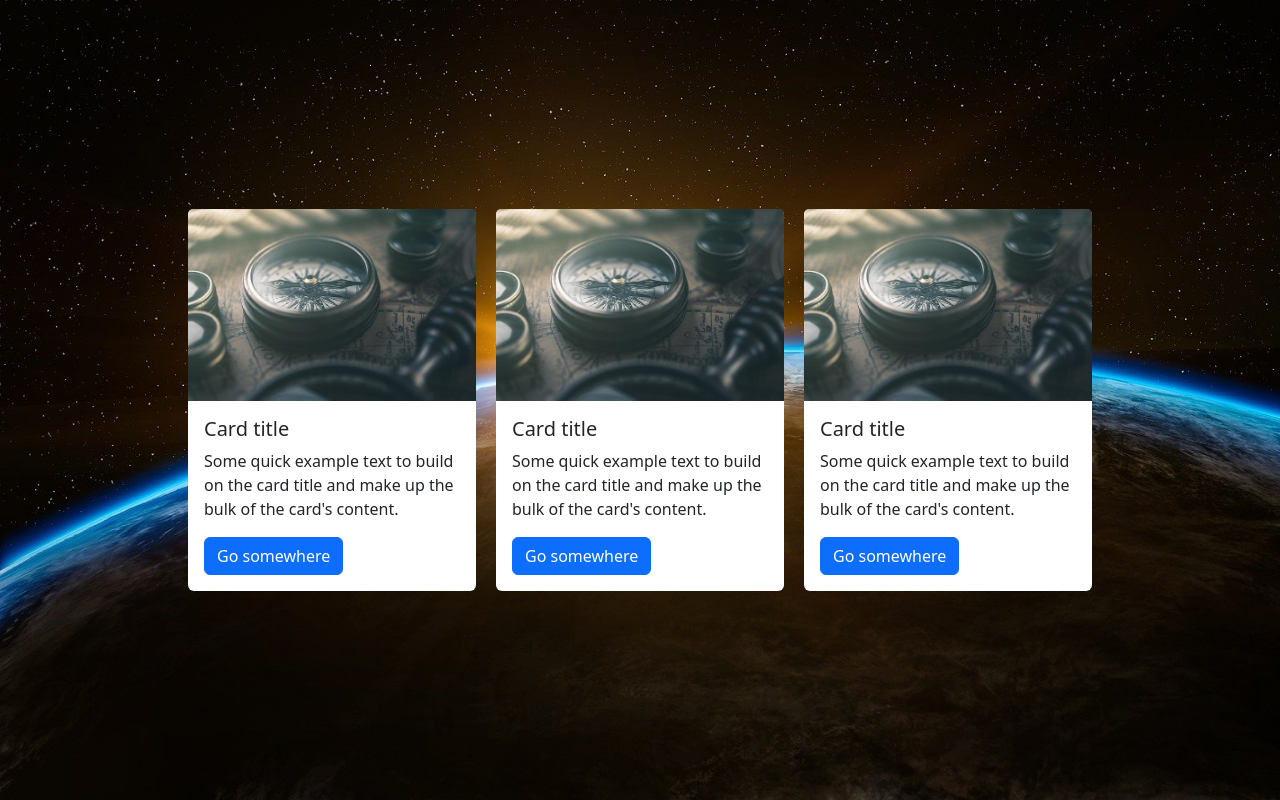
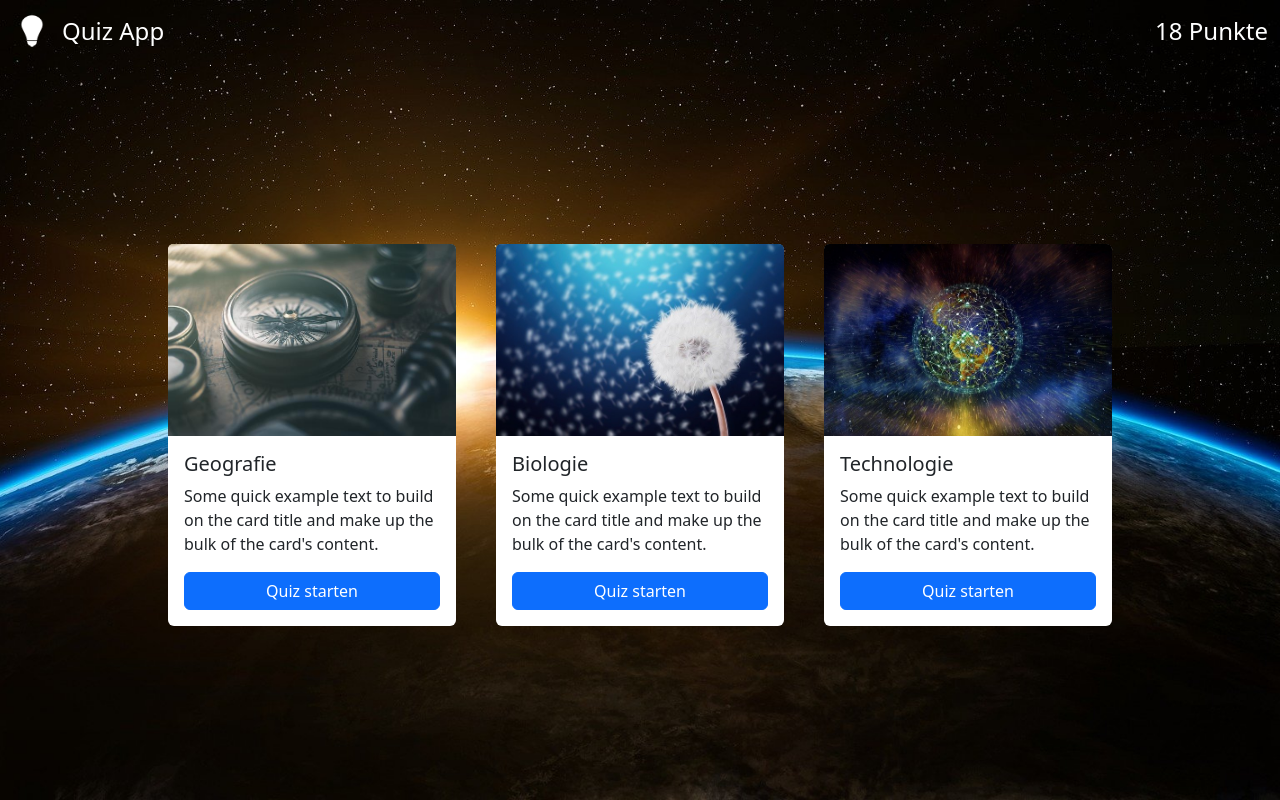
Before and after one commit to mikemeyer186/quiz-app, a website: page index.html in a window 1280 px wide. Drawn offline with nearby package versions, Linux system fonts and the light colour scheme.

Commit message:
card styles

```diff
--- a/index.html
+++ b/index.html
@@ -15,42 +15,57 @@
 </head>
 
 <body>
+    <nav class="navbar fixed-top">
+        <div class="container-fluid">
+            <a class="navbar-brand" href="#">
+                <img src="./img/logo.png" alt="Logo" width="40" height="34" class="d-inline-block align-text-top">
+                <span class="title">Quiz App</span>
+            </a>
+            <div class="points title">18 Punkte</div>
+        </div>
+    </nav>
+
     <div class="page-wrapper">
+
+        <div class="cards-wrapper">
 
             <div class="card no-border" style="width: 18rem;">
                 <img src="./img/compass.jpg" class="card-img-top" alt="Geografie-Quiz">
                 <div class="card-body">
-                <h5 class="card-title">Card title</h5>
+                    <h5 class="card-title">Geografie</h5>
                     <p class="card-text">Some quick example text to build on the card title and make up the bulk of the
                         card's
                         content.</p>
-                <a href="#" class="btn btn-primary">Go somewhere</a>
+                    <a href="#" class="btn btn-primary">Quiz starten</a>
                 </div>
             </div>
 
             <div class="card no-border" style="width: 18rem;">
-            <img src="./img/compass.jpg" class="card-img-top" alt="Geografie-Quiz">
+                <img src="./img/nature.jpg" class="card-img-top" alt="Natur-Quiz">
                 <div class="card-body">
-                <h5 class="card-title">Card title</h5>
+                    <h5 class="card-title">Biologie</h5>
                     <p class="card-text">Some quick example text to build on the card title and make up the bulk of the
                         card's
                         content.</p>
-                <a href="#" class="btn btn-primary">Go somewhere</a>
+                    <a href="#" class="btn btn-primary">Quiz starten</a>
                 </div>
             </div>
 
             <div class="card no-border" style="width: 18rem;">
-            <img src="./img/compass.jpg" class="card-img-top" alt="Geografie-Quiz">
+                <img src="./img/technologie.jpg" class="card-img-top" alt="Technologie-Quiz">
                 <div class="card-body">
-                <h5 class="card-title">Card title</h5>
+                    <h5 class="card-title">Technologie</h5>
                     <p class="card-text">Some quick example text to build on the card title and make up the bulk of the
                         card's
                         content.</p>
-                <a href="#" class="btn btn-primary">Go somewhere</a>
+                    <a href="#" class="btn btn-primary">Quiz starten</a>
                 </div>
             </div>
 
         </div>
+
+    </div>
+
 </body>
 
 </html>
--- a/style.css
+++ b/style.css
@@ -12,14 +12,26 @@ body {
 }
 
 /* reuseable */
+
 .no-border {
     border: none !important;
 }
 
+.title {
+    font-size: 24px;
+    color: white;
+    margin-left: 10px;
+}
+
 .card {
     transition: all 225ms ease-in-out;
-    cursor: pointer;
 }
+
+.card-body {
+    display: flex;
+    flex-direction: column;
+}
+
 
 .card:hover {
     box-shadow: 0 0 20px rgba(255, 255, 255, 0.5);
@@ -28,12 +40,29 @@ body {
 }
 
 .page-wrapper {
-    width: 100vw;
-    height: 100vh;
+    min-width: 100vw;
+    min-height: 100vh;
     background-image: url(./img/earth.jpg);
     background-size: cover;
+    background-position: bottom;
+    display: flex;
+    flex-direction: column;
+    justify-content: center;
+    align-items: center;
+    padding: 80px 100px 10px 100px;
+}
+
+.cards-wrapper {
+    display: flex;
+    flex-direction: row;
+    flex-wrap: wrap;
+    justify-content: center;
+    align-items: center;
+    gap: 40px;
+}
+
+.navbar-brand {
     display: flex;
     justify-content: center;
     align-items: center;
-    gap: 20px;
 }
```
Also changed, not shown: img/logo.png (added), img/nature.jpg (added), img/technologie.jpg (added). Lines whose indentation alone changed are shown as unchanged.
